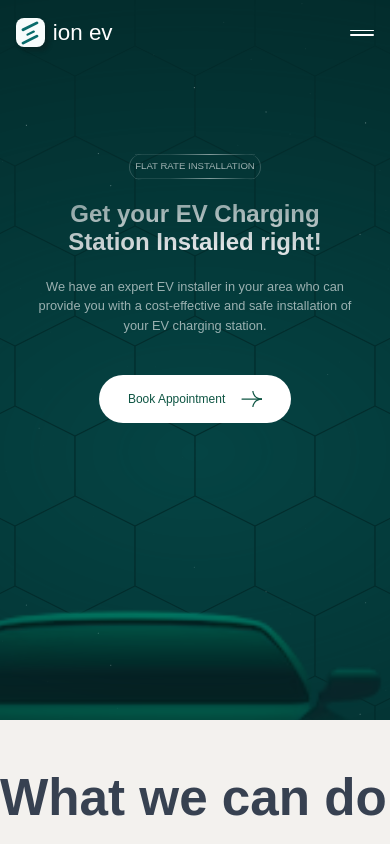
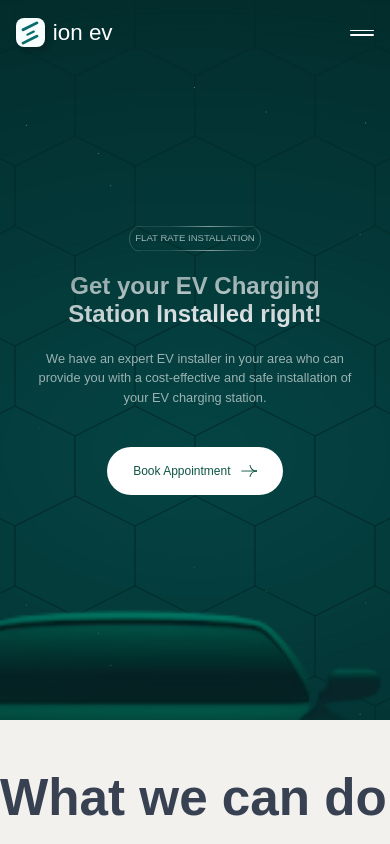
Before and after one commit to owlcode3/ion-ev, a React (Vite) app: page / in a window 390 px wide. Shown: the top 844 px of the page. Built offline with nearby package versions, Linux system fonts and the light colour scheme; a web font is replaced by a local one.

Commit message:
made some changes to the hero responsiveness

```diff
--- a/src/components/component/Hero.tsx
+++ b/src/components/component/Hero.tsx
@@ -14,7 +14,7 @@ function Hero() {
         provide you with a cost-effective and safe installation
         of your EV charging station.
       </p>
-      <button className="hero__btn">Book Appointment <img src="/arrow-r.svg" alt="arrow right icon" /></button>
+      <button className="hero__btn">Book Appointment <img className="hero__btn-icon" src="/arrow-r.svg" alt="arrow right icon" /></button>
     </div>
   )
 }
--- a/src/styles/components/hero.scss
+++ b/src/styles/components/hero.scss
@@ -5,10 +5,13 @@
   font-weight: 400;
   font-style: normal;
   width: 100%;
+  @include media("<40.625em") {
+    // 650px
+    gap: 2.5rem;
+  }
   @include media("<=28.4375em") {
     // 455px
     width: 95%;
-    gap: 2.5rem;
     margin: 0 auto;
   }
 }
@@ -118,7 +121,14 @@
   @include media("<=28.4375em") {
     // 455px
     font-size: 1.5rem;
-    width: 24rem;
+    width: 22rem;
     padding: 1rem 3rem;
   }
 }
+
+.hero__btn-icon {
+  @include media("<=28.4375em") {
+    // 455px
+    width: 2rem;
+  }
+}
--- a/src/styles/layouts/homeHeader.scss
+++ b/src/styles/layouts/homeHeader.scss
@@ -15,9 +15,9 @@
     // 700px
     padding: 2rem;
   }
-
   @include media("<40.625em") {
     // 650px
+    gap: 22rem;
   }
 }
 
```
